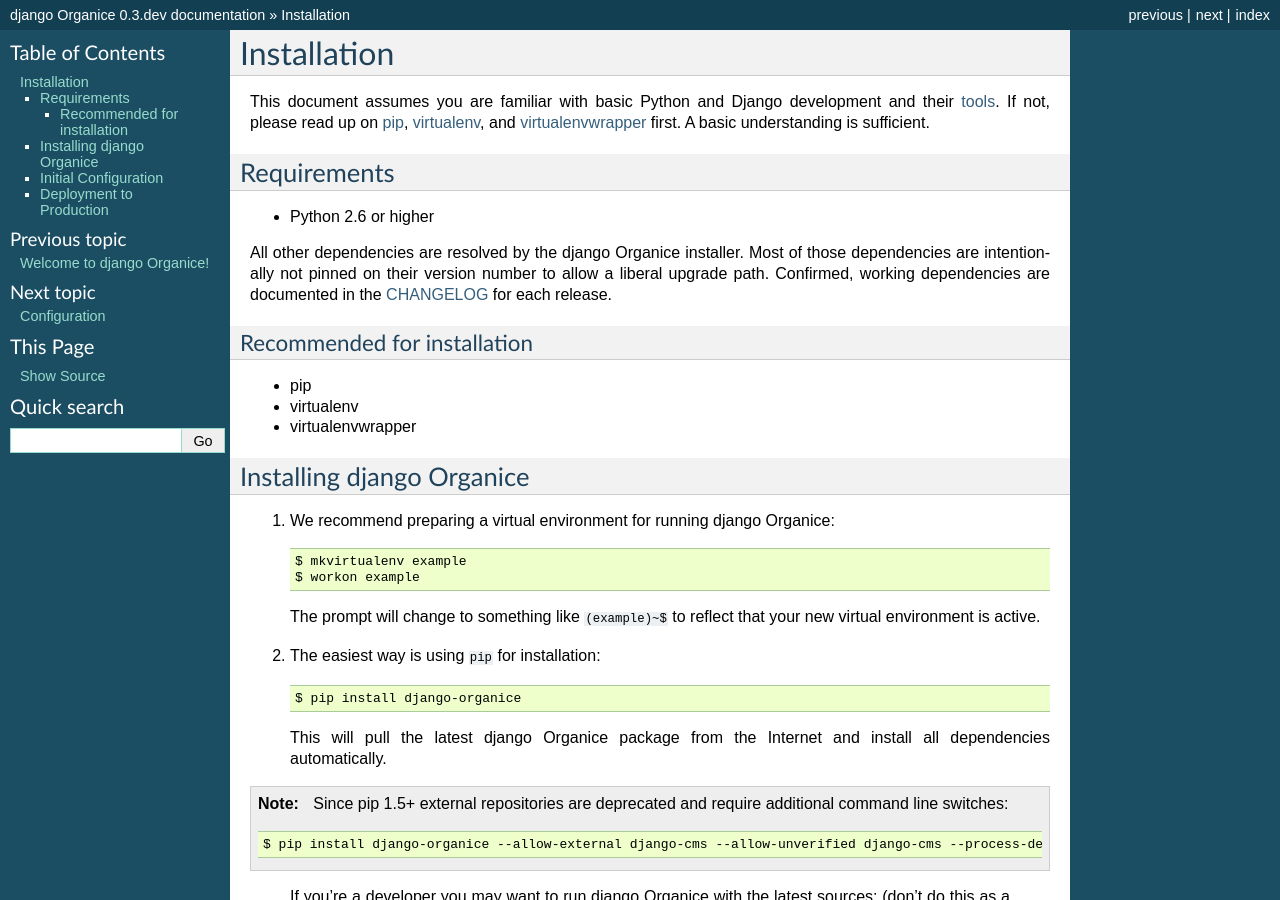
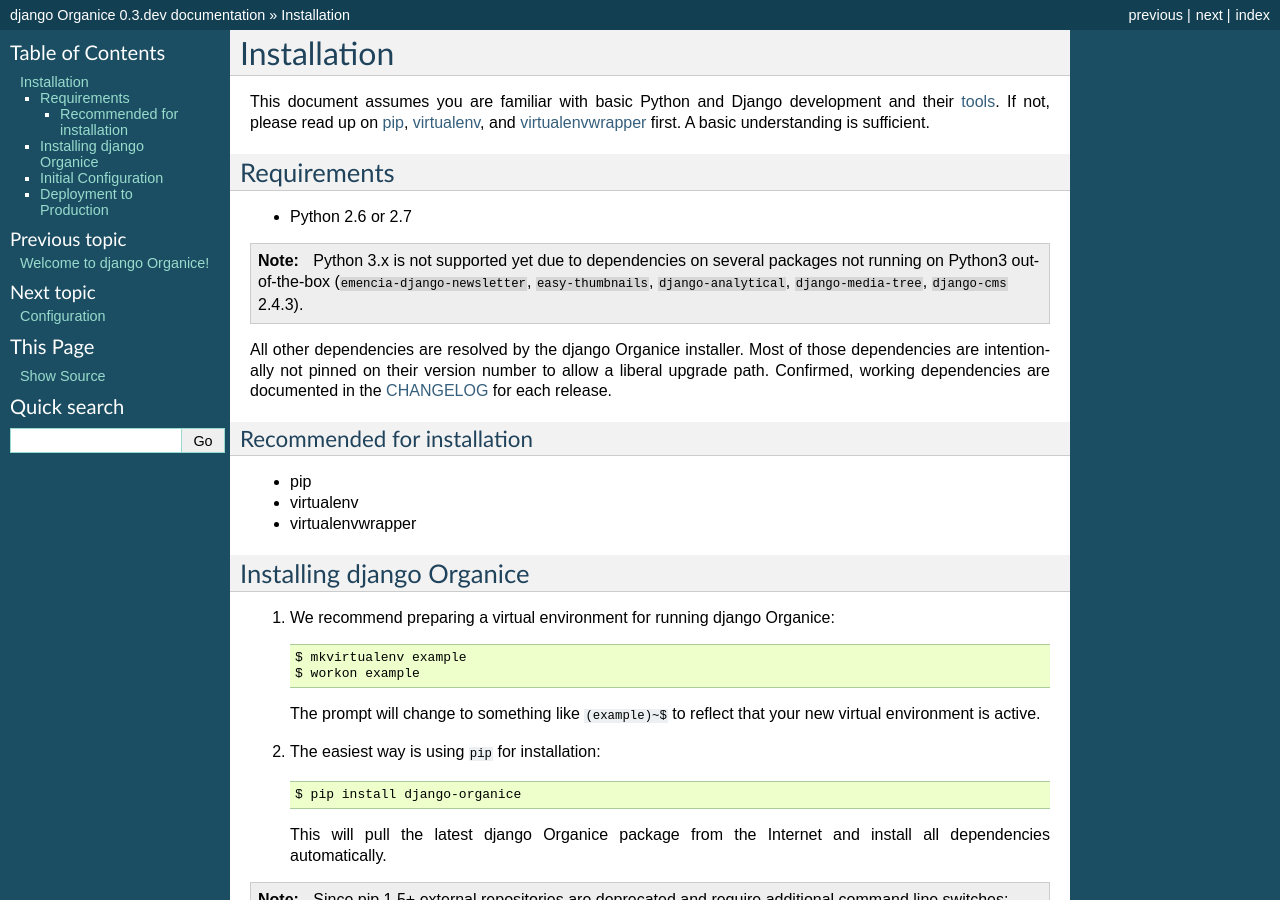
Before and after one commit to Organice/django-organice, a Sphinx documentation site: the page built from docs/installation.rst, in a window 1280 px wide and 900 px high. Built offline with Sphinx 7.4.7, drawn with Linux system fonts in a browser that asks for light colours.

Commit message:
Added Django version explicitly to setup dependencies
Added "Python3 not supported" note to docs

Silent false positive of flake8 for `pytest_generate_tests`

```diff
--- a/docs/installation.rst
+++ b/docs/installation.rst
@@ -14,7 +14,13 @@
 `Requirements`:index:
 =====================
 
-- Python 2.6 or higher
+- Python 2.6 or 2.7
+
+.. NOTE::
+
+   Python 3.x is not supported yet due to dependencies on several packages not running on Python3
+   out-of-the-box (``emencia-django-newsletter``, ``easy-thumbnails``, ``django-analytical``,
+   ``django-media-tree``, ``django-cms`` 2.4.3).
 
 All other `dependencies`:index: are resolved by the django Organice installer.  Most of those
 dependencies are intentionally not pinned on their version number to allow a liberal upgrade path.
--- a/setup.py
+++ b/setup.py
@@ -33,10 +33,11 @@
 ]
 
 DEPENDENCIES = [
+    'Django==1.5.8',  # necessary due to poor dependency resolution (setuptools)
     'django-apptemplates',
     'django-blog-zinnia==0.13',
     'django-cms==2.4.3-support',  # support branch fixes reversion>=1.8 incompatibility
-    'django-mptt==0.5.2',  # necessary due to poor dependency resolution
+    'django-mptt==0.5.2',  # necessary due to poor dependency resolution (pip)
     'django-media-tree',
     'django-organice-theme',
     'django-reversion==1.8.0',
```
Also changed, not shown: .travis.yml, 1 other file.
